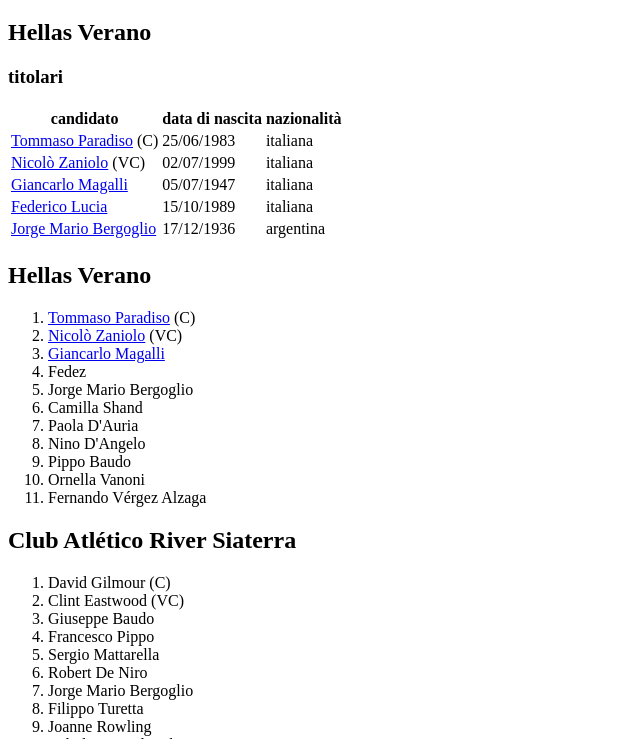
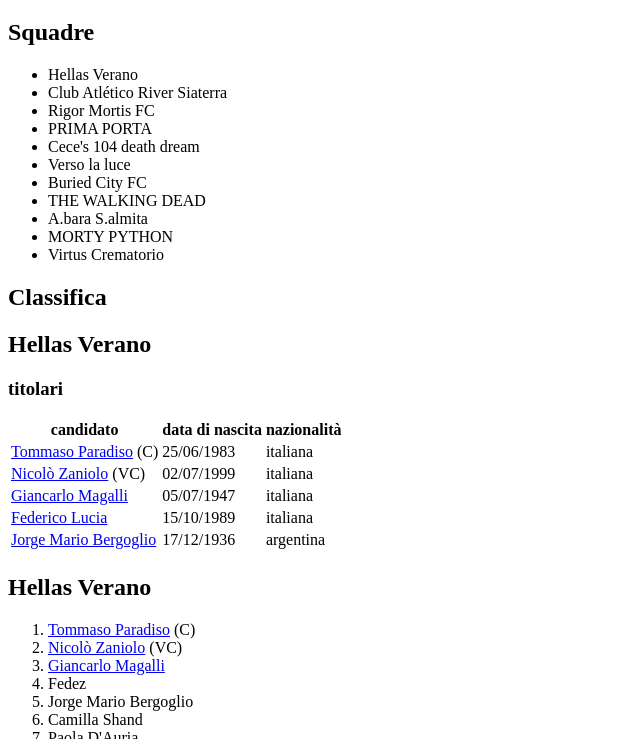
Before and after one commit to DDR1717/FantaMorto, a plain HTML site: page index.html in a window 1280 px wide. Shown: the part 61-800 px from the top of the page, without its empty margins (0-640 px from the left). Drawn offline with Linux system fonts and the light colour scheme.

Commit message:
Update index.html

```diff
--- a/index.html
+++ b/index.html
@@ -13,6 +13,38 @@
   <body>
 
     <h1>Fanta Morto</h1>
+
+    <h2>Squadre</h2>
+
+    <ul>
+
+      <li>Hellas Verano</li>
+      <li>Club Atlético River Siaterra</li>
+      <li>Rigor Mortis FC</li>
+      <li>PRIMA PORTA</li>
+      <li>Cece's 104 death dream</li>
+      <li>Verso la luce</li>
+      <li>Buried City FC</li>
+      <li>THE WALKING DEAD</li>
+      <li>A.bara S.almita</li>
+      <li>MORTY PYTHON</li>
+      <li>Virtus Crematorio</li>
+
+    </ul>
+
+    <h2>Classifica</h2>
+
+      <ol>
+
+
+
+
+
+
+
+      </ol>
+
+
 
     <h2>Hellas Verano</h2>
 
```
